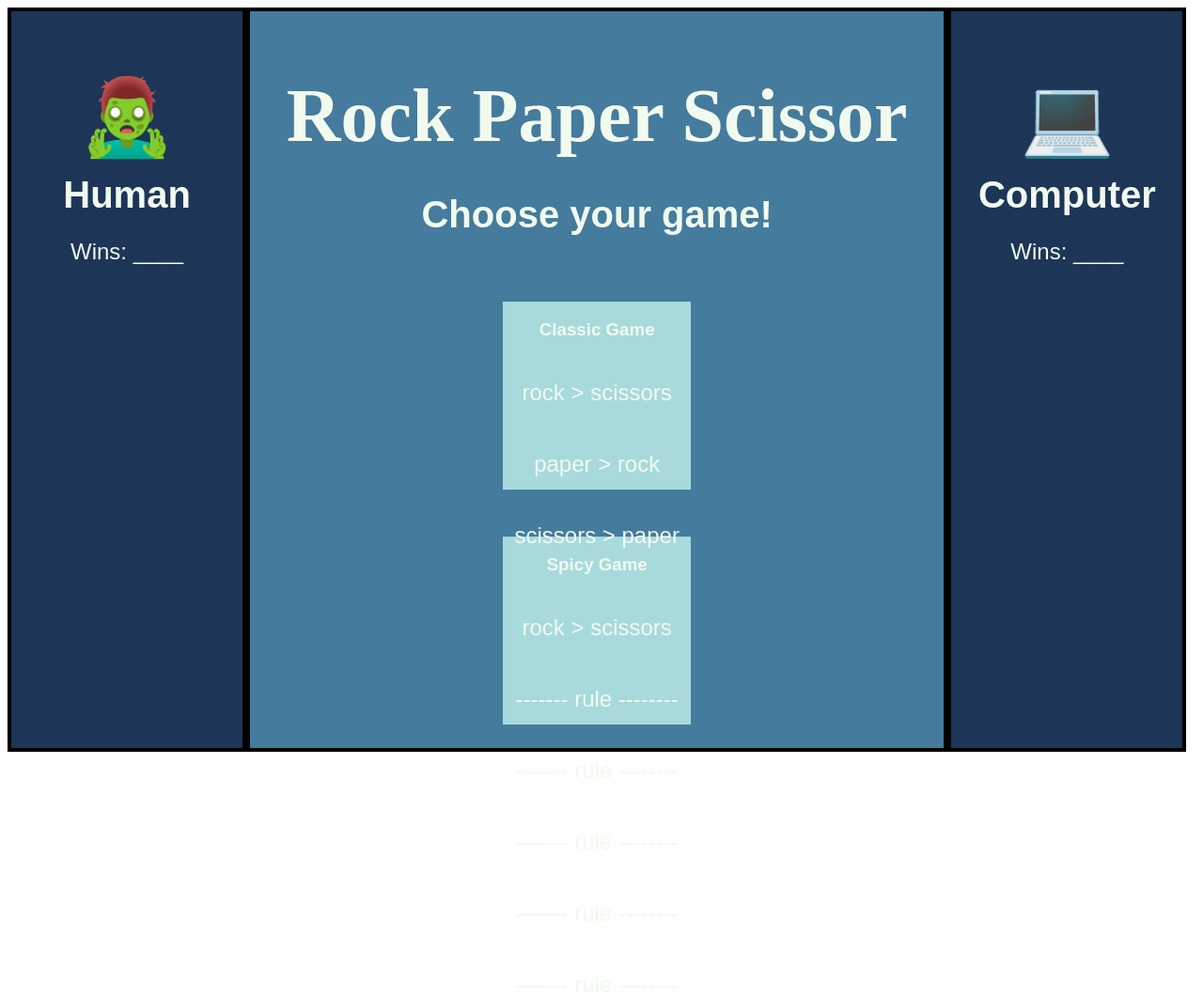
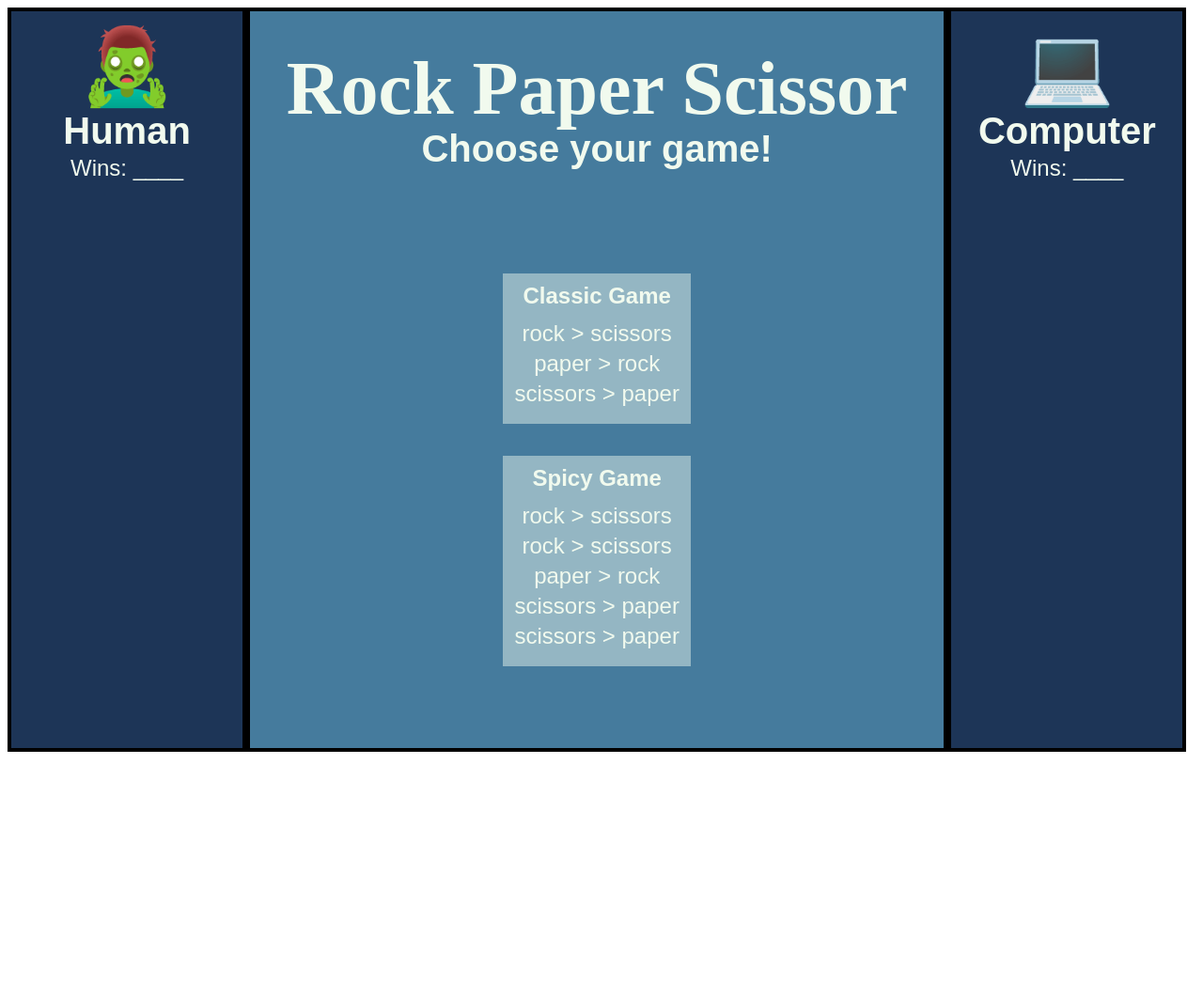
Before and after one commit to justenanderson-commits/rock-paper-scissor, a plain HTML site: page index.html in a window 1280 px wide. Shown: the whole page at 94% size. After the commit the page ends 808 px from the top, so only its background shows below. Drawn offline with Linux system fonts and the light colour scheme; a web font is replaced by a local one.

Commit message:
Finish stylized game cards and connect them to the javaScript.

```diff
--- a/game.js
+++ b/game.js
@@ -1,15 +1,15 @@
-class Game {
-  constructor() {
+// class Game {
+//   constructor() {
 
-  }
-}
+//   }
+// }
 
-module.exports = Game;
+// module.exports = Game;
 
-// Game should include:
-// Two Player instances
-// A way to keep track of the data for the game board
-// A way to keep track of the selected game type
-// A way to check the Game’s board data for win conditions
-// A way to detect when a game is a draw (no one has won)
-// A way to reset the Game’s board to begin a new game
+// // Game should include:
+// // Two Player instances
+// // A way to keep track of the data for the game board
+// // A way to keep track of the selected game type
+// // A way to check the Game’s board data for win conditions
+// // A way to detect when a game is a draw (no one has won)
+// // A way to reset the Game’s board to begin a new game
--- a/index.html
+++ b/index.html
@@ -22,19 +22,19 @@
       <h2>Choose your game!</h2>
       <div class="container--game-play-area">
         <container class="container--game-cards">
-          <section class="card--game-selector">
+          <section class="card--game-selector" id="card--game-classic">
             <h3>Classic Game</h3>
             <p>rock > scissors</p>
             <p>paper > rock</p>
             <p>scissors > paper</p>
           </section>
-          <section class="card--game-selector">
-            <h3>Spicy Game</h3>            <p>rock > scissors</p>
-            <p>------- rule --------</p>
-            <p>------- rule --------</p>
-            <p>------- rule --------</p>
-            <p>------- rule --------</p>
-            <p>------- rule --------</p>
+          <section class="card--game-selector card--game-spicy" id="card--game-spicy">
+            <h3>Spicy Game</h3>
+            <p>rock > scissors</p>
+            <p>rock > scissors</p>
+            <p>paper > rock</p>
+            <p>scissors > paper</p>
+            <p>scissors > paper</p>
           </section>
         </container>
       </div>
--- a/main.js
+++ b/main.js
@@ -4,20 +4,30 @@
 var rockPower;
 var paperPower;
 var scissorPower;
+var itWorked = 'It worked!';
 
-var fighterArray = [// links to svgs, probably have to make an array of objects here.// ]
+var fighterArray = [] // links to svgs, probably have to make an array of objects here.// ]
 
 //  Query Selectors ---------------------------------------
-var playClassicGame = document.querySelector('classic-id-here');
-var playSpicyGame = document.querySelector('spicy-id-here');
+var playClassicGame = document.getElementById('card--game-classic');
+var playSpicyGame = document.getElementById('card--game-spicy');
 
 
 
 
 // Event listeners ----------------------------------------
-
+playClassicGame.addEventListener('click', loadClassicGame);
+playSpicyGame.addEventListener('click', loadSpicyGame);
 
 // Functions (Single Responsibility Protocol)--------------
+function loadClassicGame() {
+  console.log('It worked!')
+}
+
+function loadSpicyGame() {
+  console.log('It worked!')
+}
+
 function show(element) {
   element.classList.remove('hidden');
 }
--- a/player.js
+++ b/player.js
@@ -1,23 +1,23 @@
-class Player {
-  constructor(player) {
-    this.name = player.name;
-    this.token = player.token;
-    this.wins = 0;
-    this.myTurn = false;
-  }
+// class Player {
+//   constructor(player) {
+//     this.name = player.name;
+//     this.token = player.token;
+//     this.wins = 0;
+//     this.myTurn = false;
+//   }
 
-  takeTurn() {
-//  takeTurn function triggered by an event listener. (need QS)
-//  Each figther has a unique value that's returned on-click.
-// Values are compared, winning player determined
-// Win count is updated for winner
+//   takeTurn() {
+// //  takeTurn function triggered by an event listener. (need QS)
+// //  Each figther has a unique value that's returned on-click.
+// // Values are compared, winning player determined
+// // Win count is updated for winner
 
-// Else, you win
-  }
-}
+// // Else, you win
+//   }
+// }
 
-module.exports = Player;
+// module.exports = Player;
 
-// Player methods must include, but are not limited to:
-// constructor - properties should include: name (ex: 'Human'), token (ex: '👩🏻'), wins (ex: 0)
-// takeTurn
+// // Player methods must include, but are not limited to:
+// // constructor - properties should include: name (ex: 'Human'), token (ex: '👩🏻'), wins (ex: 0)
+// // takeTurn
--- a/styles.css
+++ b/styles.css
@@ -53,22 +53,34 @@
 } */
 
 .card--game-selector {
-  background-color: #A8DADC;
-  border: 25px #457B9D solid;
+  background-color: #94b6c3;
+  border-bottom: 2em #457B9D solid;
   color: #F1FAEE;
   display: flex;
-  height: 25vh;
+  height: 20vh;
   width: 25vh;
   flex-direction: column;
   align-items: center;
+  margin-top: 1%
 }
 
+.card--game-spicy {
+  height: 28vh
+}
+
+.card--game-selector:hover {
+  background-color: #002147;
+}
+
+.card--game-spicy {
+  height: 28vh
+}
 
 h1 {
   font-family: 'Monofett';
   font-size: 10vh;
-  margin-bottom: 5%;
-  display:inline-flex
+  margin: 5% auto -0.5%;
+  display: inline-flex;
 }
 
 h2 {
@@ -76,8 +88,14 @@
   margin: 0% auto
 }
 
+h3 {
+  font-size: 3vh;
+  margin: 5% auto
+}
+
 p {
   font-size: 3vh;
+  margin: 1% auto
 }
 
 /* .player-info {
```
